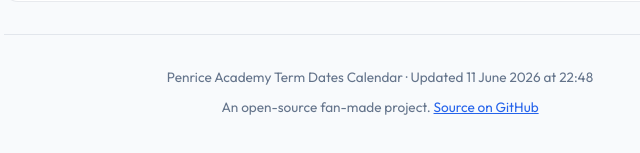
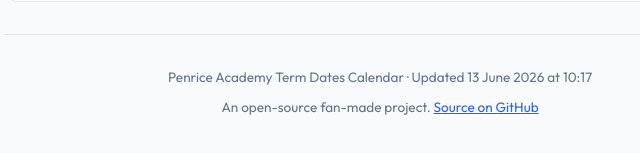
Before and after one commit to evenwebb/penrice-calendar-scraper, a plain HTML site: page docs/index.html in a window 1280 px wide. Shown: the part 2980-3133 px from the top of the page, 260-900 px from the left. Drawn offline with Linux system fonts and the light colour scheme.

Commit message:
Update generated calendar and HTML landing page

```diff
--- a/docs/index.html
+++ b/docs/index.html
@@ -186,7 +186,7 @@
         </div>
 
         <footer>
-            <p>Penrice Academy Term Dates Calendar · Updated 11 June 2026 at 22:48</p>
+            <p>Penrice Academy Term Dates Calendar · Updated 13 June 2026 at 10:17</p>
             <p style="margin-top:0.5rem">An open-source fan-made project. <a href="https://github.com/evenwebb/penrice-calendar-scraper">Source on GitHub</a></p>
         </footer>
     </div>
```
Also changed, not shown: 1 other file.
